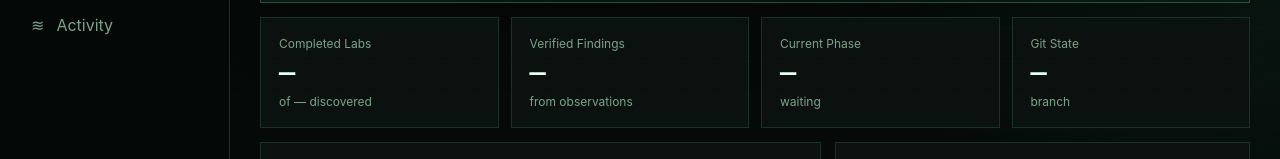
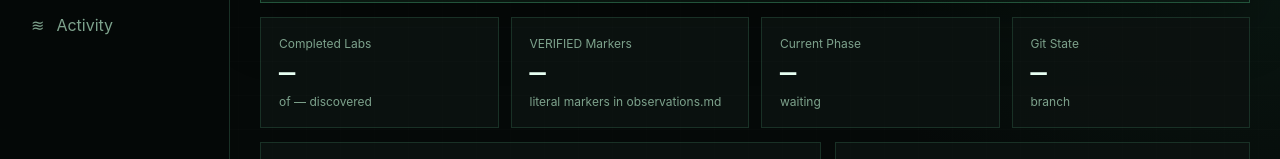
Before and after one commit to YazarKemal/CyberLab, a plain HTML site: page dashboard/index.html in a window 1280 px wide. Shown: the part 245-404 px from the top of the page. Drawn offline with Linux system fonts and the light colour scheme; no server answers.

Commit message:
Clarify VERIFIED dashboard metric semantics

```diff
--- a/dashboard/index.html
+++ b/dashboard/index.html
@@ -36,7 +36,7 @@
         </div>
         <div class="metric-grid">
           <article class="metric"><span>Completed Labs</span><strong id="metric-completed">—</strong><small id="metric-total">of — discovered</small></article>
-          <article class="metric"><span>Verified Findings</span><strong id="metric-verified">—</strong><small>from observations</small></article>
+          <article class="metric"><span>VERIFIED Markers</span><strong id="metric-verified">—</strong><small>literal markers in observations.md</small></article>
           <article class="metric"><span>Current Phase</span><strong id="metric-phase">—</strong><small id="metric-phase-name">waiting</small></article>
           <article class="metric"><span>Git State</span><strong id="metric-git">—</strong><small id="metric-branch">branch</small></article>
         </div>
```
